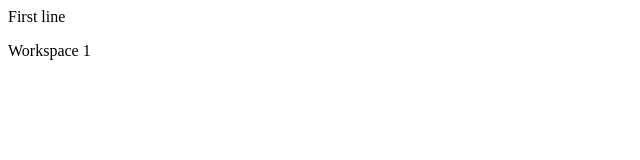
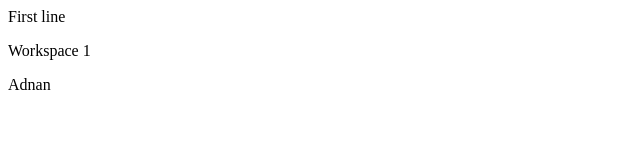
Before and after one commit to csajid109/MIS, a plain HTML site: page index.html in a window 1280 px wide. Shown: the full height of the page, 0-640 px from the left. Drawn offline with Linux system fonts and the light colour scheme.

Commit message:
Added Adnan in file

```diff
--- a/index.html
+++ b/index.html
@@ -1,2 +1,3 @@
 <p>First line</p>
 <p>Workspace 1</p>
+<p>Adnan</p>
```
